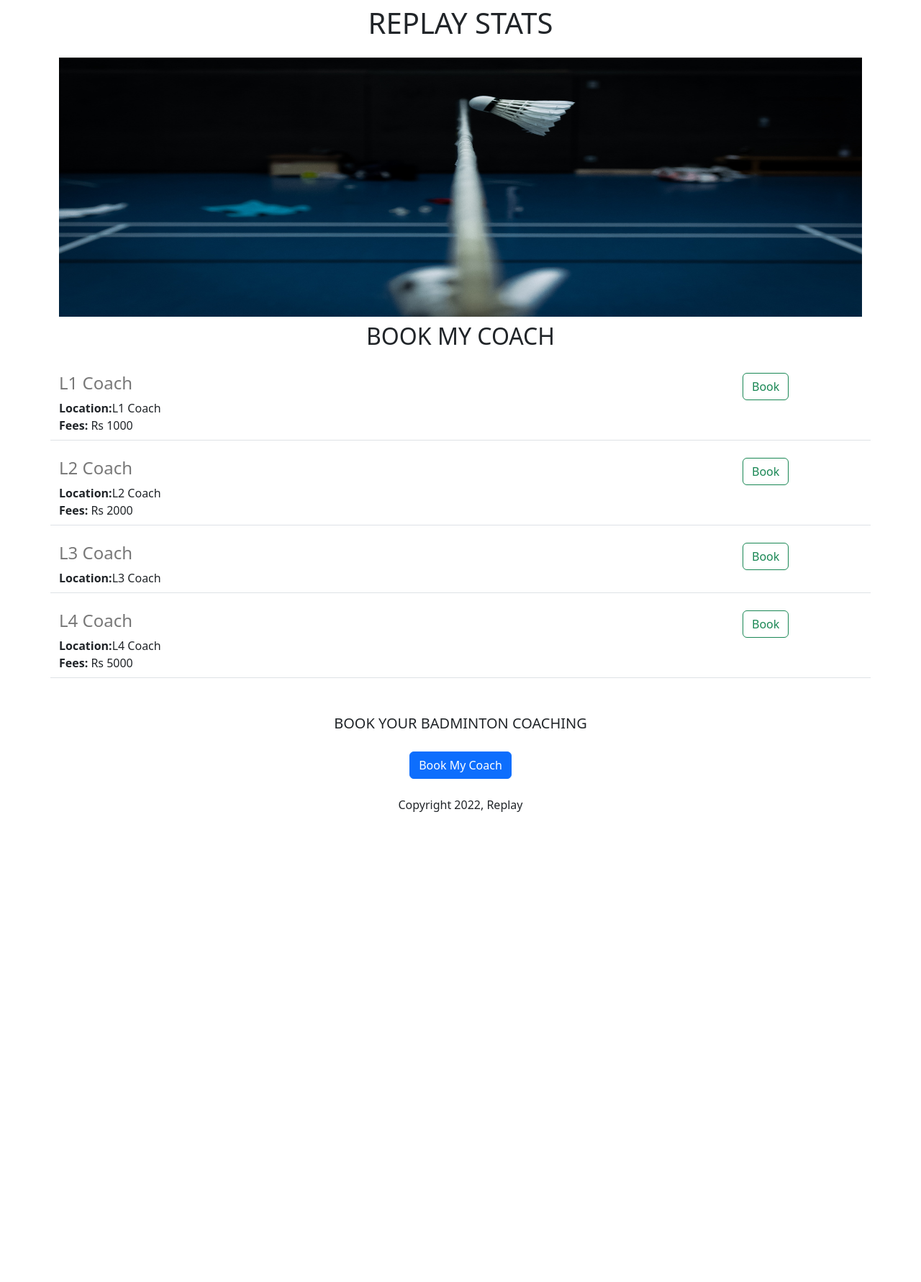
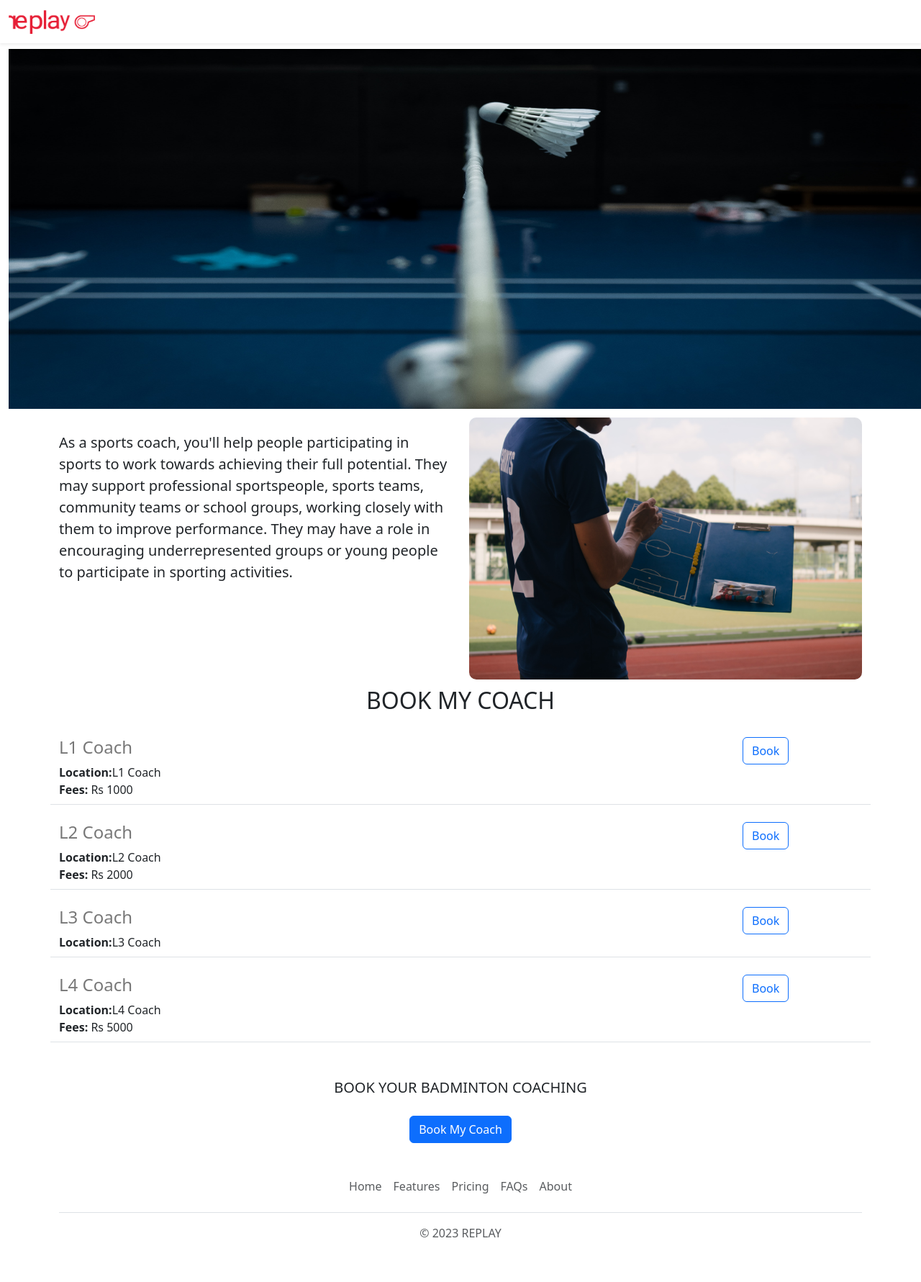
Before and after one commit to kumasuman/replayai, a Flask app: page / in a window 1280 px wide. Shown: the whole page at 72% size. Before the commit the page ends 1128 px from the top, so only its background shows below. Run offline with Flask 3, Linux system fonts and the light colour scheme.

Commit message:
Asthetic Changes

```diff
--- a/templates/coachdetail.html
+++ b/templates/coachdetail.html
@@ -12,6 +12,6 @@
   {% endif %}
  </div>
 	<div class="col-2">
-	 <button type="button" class="btn btn-outline-success">Book</button>
+	 <a href="mailto:suman.ritm@gmail.com?subject=Application%20for%20{{coaches['title']}}&body=My%20Name%3A%3CYour%20Name%3E%0D%0AMy%20Resume%20Link%3C%20resume%20link%3E%0D%0Amy%20Linkedin%20Profile%20%3Clinked%20in%20link%3E>Book" type="button" class="btn btn-outline-primary">Book</a>
 	</div>
 </div>
--- /dev/null
+++ b/templates/footer.html
@@ -0,0 +1,12 @@
+<div class="container">
+  <footer class="py-3 my-4">
+    <ul class="nav justify-content-center border-bottom pb-3 mb-3">
+      <li class="nav-item"><a href="#" class="nav-link px-2 text-body-secondary">Home</a></li>
+      <li class="nav-item"><a href="#" class="nav-link px-2 text-body-secondary">Features</a></li>
+      <li class="nav-item"><a href="#" class="nav-link px-2 text-body-secondary">Pricing</a></li>
+      <li class="nav-item"><a href="#" class="nav-link px-2 text-body-secondary">FAQs</a></li>
+      <li class="nav-item"><a href="#" class="nav-link px-2 text-body-secondary">About</a></li>
+    </ul>
+    <p class="text-center text-body-secondary">&copy; 2023 REPLAY</p>
+  </footer>
+</div>
--- a/templates/home.html
+++ b/templates/home.html
@@ -7,15 +7,29 @@
     <link href="https://cdn.jsdelivr.net/npm/bootstrap@5.3.0-alpha3/dist/css/bootstrap.min.css" rel="stylesheet" integrity="sha384-KK94CHFLLe+nY2dmCWGMq91rCGa5gtU4mk92HdvYe+M/SXH301p5ILy+dN9+nJOZ" crossorigin="anonymous">
     <style>
       #banner {
-        height: 360px;
-        width: 100%
+        height:500px;
+        width: 100%;
+				margin:12px
+
       }
     </style>
   </head>
   <body>
+		{%include 'nav.html'%}
+		<img class="img-fluid" id="banner" src="https://replayai.sumankumar16.repl.co/static/banner.jpg">
+
     <div class="container">
-      <h1 class="text-center mt-2 mb-4">REPLAY STATS</h1>
-      <img class="img-fluid" id="banner" src="https://replayai.sumankumar16.repl.co/static/banner.jpg">
+			<div class="row" style="margin-bottom:10px">
+				<div class="col-6">
+			    <p style="margin-top:20px" class= "lead">As a sports coach, you'll help people participating in sports to work towards achieving their full potential. They may support professional sportspeople, sports teams, community teams or school groups, working closely with them to improve performance. They may have a role in encouraging underrepresented groups or young people to participate in sporting activities.
+					 </p>
+				</div>
+				<div class="d-none d-md-block col-md-6">
+					<img style="border-radius:10px"class="img-fluid" src="static/coach.jpg">
+			  </div>
+		  </div>
+		</d>
+
       <h2 class="text-center mt-2 mb-4">BOOK MY COACH</h2>
       <div>
         <div>
@@ -28,9 +42,12 @@
       </div>
       <p class="text-center lead mt-2 mb-4">BOOK YOUR {{sports}} COACHING</p>
       <div class="text-center">
-        <button class="btn btn-primary btn lg">Book My Coach</button>
-        <p text-size=8px class="mt-4">Copyright 2022, Replay</p>
+        <a class="btn btn-primary btn lg" href="mailto:suman.ritm@gmail.com?subject=Application%20for%20&body=My%20Name%3A%3CYour%20Name%3E%0D%0AMy%20Resume%20Link%3C%20resume%20link%3E%0D%0Amy%20Linkedin%20Profile%20%3Clinked%20in%20link%3E" >Book My Coach</a>
+
       </div>
     </div>
+		<div>
+			{%include 'footer.html'%}
+		</div>
   </body>
 </html>
--- /dev/null
+++ b/templates/nav.html
@@ -0,0 +1,9 @@
+<nav class="navbar shadow-sm fixed-top bg-white">
+  <div class="container-fluid">
+    <a class="navbar-brand" href="#">
+      <img src="static/replay_logo.png" alt="Logo" width="120" height="33" class="d-inline-block align-text-top">
+
+    </a>
+  </div>
+</nav>
+<div style="height:56px"></div>
```
Also changed, not shown: static/coach.jpg (added), static/replay_logo.png (added).
